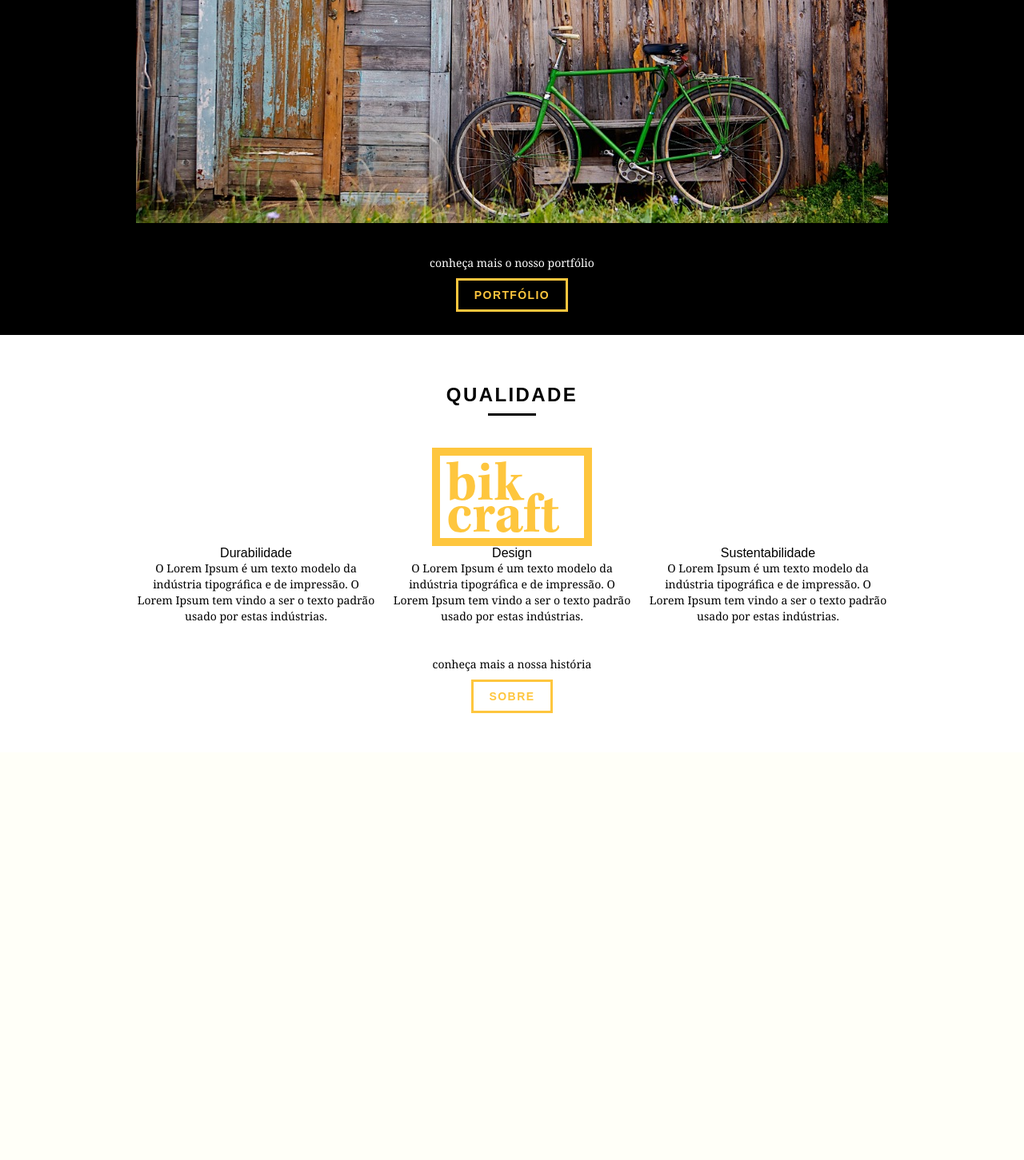
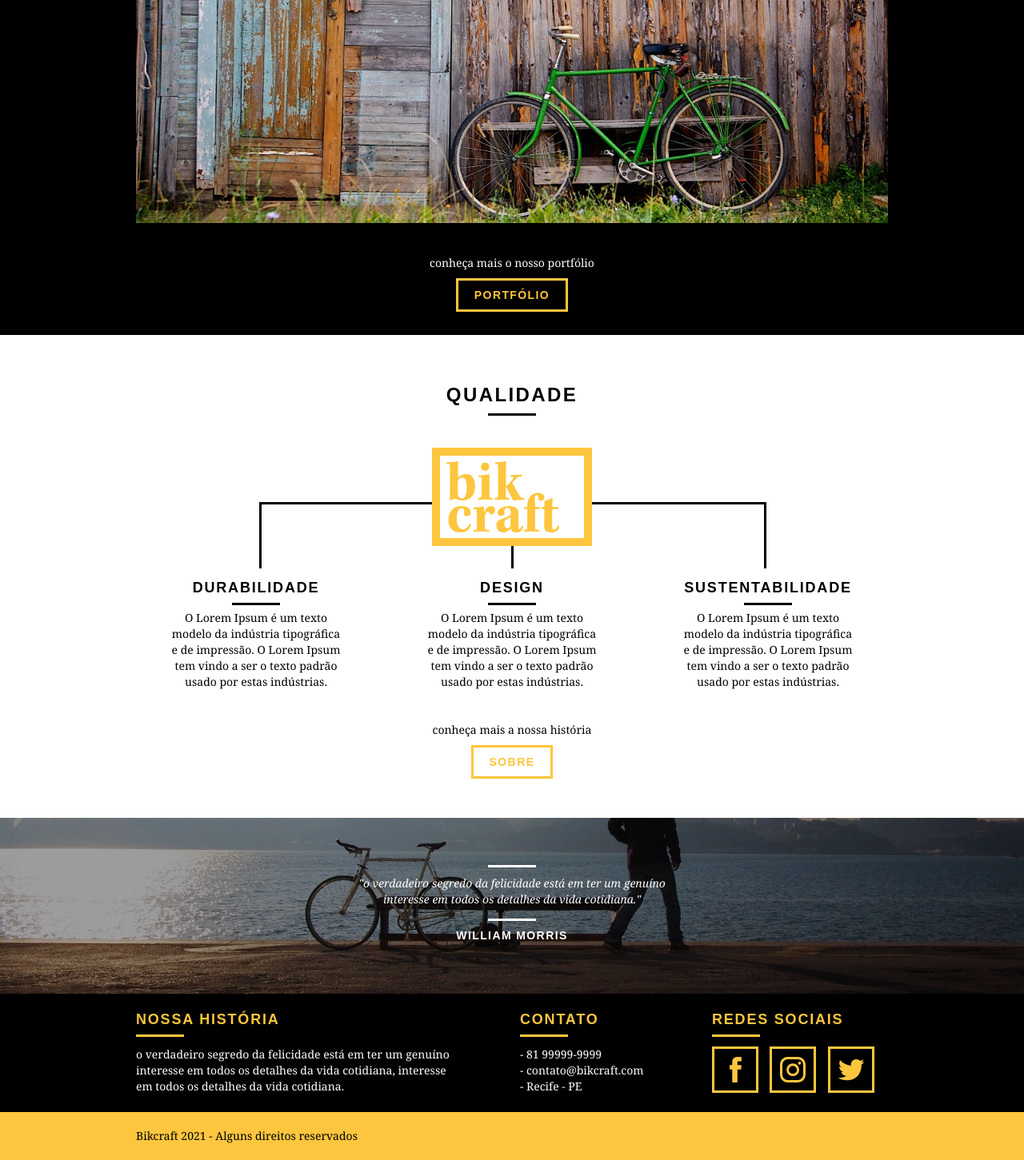
Before and after one commit to hnrqblck/Bikcraft, a PHP site: page / in a window 1280 px wide. Shown: the part 1497-2948 px from the top of the page at 80% size. Before the commit the page ends 2389 px from the top, so only its background shows below. Run offline with PHP 8.4, Linux system fonts and the light colour scheme.

Commit message:
Home HTML + CSS completed

```diff
--- a/css/style.css
+++ b/css/style.css
@@ -179,6 +179,7 @@ img {
     background: #000;
     padding: 20px;
     text-align: center;
+    padding-left: 50px;
 }
 
 .call{
@@ -221,10 +222,119 @@ img {
     padding: 60px 0;
 }
 
+.qualidade::after {
+    content: "";
+    width: 634px;
+    height: 83px;
+    display: block;
+    background: url("../img/linhas.svg") no-repeat;
+    position: absolute;
+    top: 209px;
+    right: 162px;
+    z-index: -1;
+}
+
 .qualidade img {
     margin: 0 auto;
 }
 
+.qualidade_lista {
+    padding-top: 20px;
+}
+
 .qualidade_lista li {
     text-align: center;
+    padding: 0 40px;
 }
+
+.qualidade_lista li h3{
+    font-weight: bold;
+    font-size: 18px;
+    line-height: 25px;
+    text-transform: uppercase;
+    letter-spacing: .1em;
+    margin-top: 20px;
+}
+
+.qualidade_lista li h3::after {
+    content: "";
+    display: block;
+    width: 60px;
+    height: 3px;
+    background: #000;
+    margin: 6px auto;
+}
+
+/* Quebra */
+
+.quebra {
+    height: 220px;
+    width: 100%;
+    background: url("../img/bg-footer.jpg") no-repeat center;
+    background-size: cover;
+    text-align: center;
+    padding-top: 45px;
+}
+
+.quebra .quote-externo {
+    max-width: 400px;
+}
+
+/* Footer */
+
+.footer {
+    width: 100%;
+    background: #000;
+    color: #fff;
+    padding: 20px 0;
+}
+
+.footer h3 {
+    font-size: 18px;
+    line-height: 25px;
+    color: #FEC63E;
+    text-transform: uppercase;
+    letter-spacing: .1em;
+    font-weight: bold;
+}
+
+.footer h3::after {
+    content: "";
+    display: block;
+    width: 60px;
+    height: 3px;
+    background: #FEC63E;
+    margin: 6px 0 12px 0;
+}
+
+.footer_historia {
+    padding-right: 60px;
+}
+
+.footer_contato ul li{
+    font-size: 14px;
+    line-height: 20px;
+    font-family: Georgia, 'Times New Roman', Times, serif;
+}
+
+.footer_redes ul li {
+    display: inline-block;
+    margin-right: 10px;
+}
+
+.footer_redes ul li a {
+    padding: 10px;
+    border: 3px solid #FEC63E;
+    display: block;
+
+}
+
+.footer_redes ul li a:hover {
+    border: 3px solid #fff;
+}
+
+.copy {
+    width: 100%;
+    background: #FEC63E;
+    padding: 20px 0;
+}
--- a/index.html
+++ b/index.html
@@ -125,5 +125,53 @@
         </div>
 
     </section>
+
+    <section class="quebra">
+        <blockquote class="quote-externo container">
+            <p>"o verdadeiro segredo da felicidade está em ter um genuíno interesse em todos os detalhes da vida cotidiana."</p>
+            <cite>WILLIAM MORRIS</cite>
+        </blockquote>
+    </section>
+
+    <footer>
+        <div class="footer">
+            <div class="container">
+                <div class="grid-8 footer_historia">
+                    <h3>Nossa História</h3>
+                    <p>o verdadeiro segredo da felicidade está em ter um genuíno interesse em todos os detalhes da vida cotidiana, interesse em todos os detalhes da vida cotidiana.</p>
+                </div>
+
+                <div class="grid-4 footer_contato">
+                    <h3>Contato</h3>
+                    <ul>
+                        <li>- 81 99999-9999</li>
+                        <li>- contato@bikcraft.com</li>
+                        <li>- Recife - PE</li>
+                    </ul>
+                </div>
+
+                <div class="grid-4 footer_redes">
+                    <h3>Redes Sociais</h3>
+                    <ul>
+                        <li>
+                            <a href="http://facebook.com" target="_blank"><img src="img/redes-sociais/facebook.svg" alt=""></a>
+                        </li>
+                        <li>
+                            <a href="http://instagram.com" target="_blank"><img src="img/redes-sociais/instagram.svg" alt=""></a>
+                        </li>
+                        <li>
+                            <a href="http://twitter.com" target="_blank"><img src="img/redes-sociais/twitter.svg" alt=""></a>
+                        </li>
+
+                    </ul>
+                </div>
+            </div>
+        </div>
+        <div class="copy">
+            <div class="container">
+                <p class="grid-16">Bikcraft 2021 - Alguns direitos reservados</p>
+            </div>
+        </div>
+    </footer>
 </body>
 </html>
```
Also changed, not shown: sobre.html (added).
